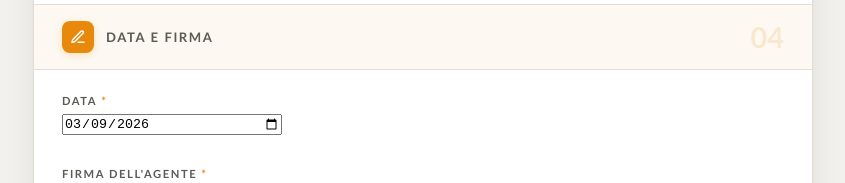
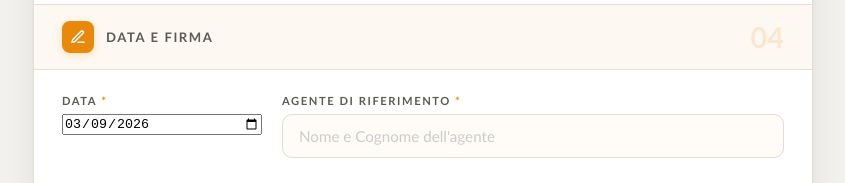
Before and after one commit to CuzziolBeverage/sopralluogo-tecnico-m2026-lsf9gh30e-field, a plain HTML site: page index.html in a window 1280 px wide. Shown: the part 1294-1477 px from the top of the page, without its empty margins (217-1062 px from the left). Drawn offline with nearby package versions, Linux system fonts and the light colour scheme.

Commit message:
Add files via upload

```diff
--- a/index.html
+++ b/index.html
@@ -700,10 +700,14 @@ textarea {
       <span class="section-num">04</span>
     </div>
 
-    <div class="data-row" style="padding-top:24px;">
-      <div class="field-group" style="max-width:220px;">
+    <div class="data-row" style="padding-top:24px; display:grid; grid-template-columns:200px 1fr; gap:20px; align-items:start;">
+      <div class="field-group">
         <label for="dataModulo">Data <span class="req">*</span></label>
         <input type="date" id="dataModulo">
+      </div>
+      <div class="field-group">
+        <label for="nomeAgente">Agente di riferimento <span class="req">*</span></label>
+        <input type="text" id="nomeAgente" placeholder="Nome e Cognome dell'agente">
       </div>
     </div>
 
@@ -848,10 +852,12 @@ async function generatePDF() {
   const numVie = document.getElementById('numVie').value.trim();
   const prodotti = document.getElementById('prodotti').value.trim();
   const altreInfo = document.getElementById('altreInfo').value.trim();
+  const nomeAgente = document.getElementById('nomeAgente').value.trim();
 
   if (!nomeLocale) { showToast('⚠️  Inserisci il Nome del Locale'); return; }
   if (!nomeReferente) { showToast('⚠️  Inserisci il Nome del Referente'); return; }
   if (!telefono) { showToast('⚠️  Inserisci il Telefono'); return; }
+  if (!nomeAgente) { showToast('⚠️  Inserisci il Nome dell\'Agente'); return; }
   if (!hasSigned) { showToast('⚠️  Apponi la firma prima di generare il PDF'); return; }
 
   const data = getDataFormatted();
@@ -1005,9 +1011,10 @@ async function generatePDF() {
   // ── SEZIONE 4 — DATA E FIRMA ─────────────────────────────────────
   secTitle('DATA E FIRMA', '04');
 
-  // Campo data (metà larghezza)
+  // Campo data + agente (metà larghezza ciascuno)
   const hw = (cw - 4) / 2;
   fieldBox('DATA', data, mg, hw);
+  fieldBox('AGENTE DI RIFERIMENTO', nomeAgente, mg + hw + 4, hw);
   y += 15 + 3;
 
   // Firma: calcola altezza disponibile fino al footer
```
